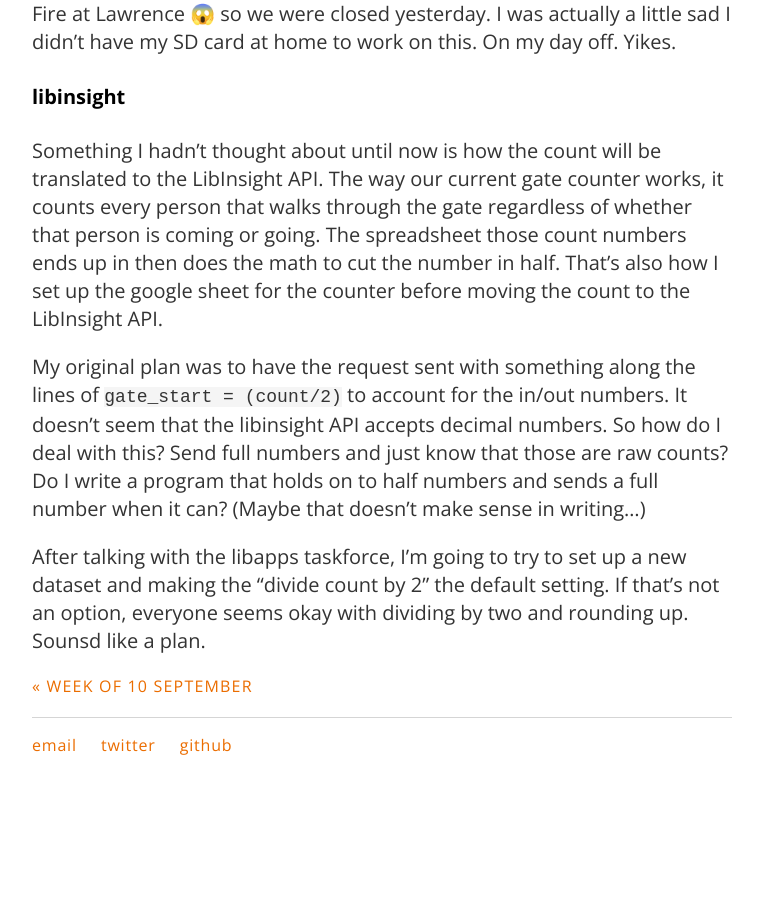
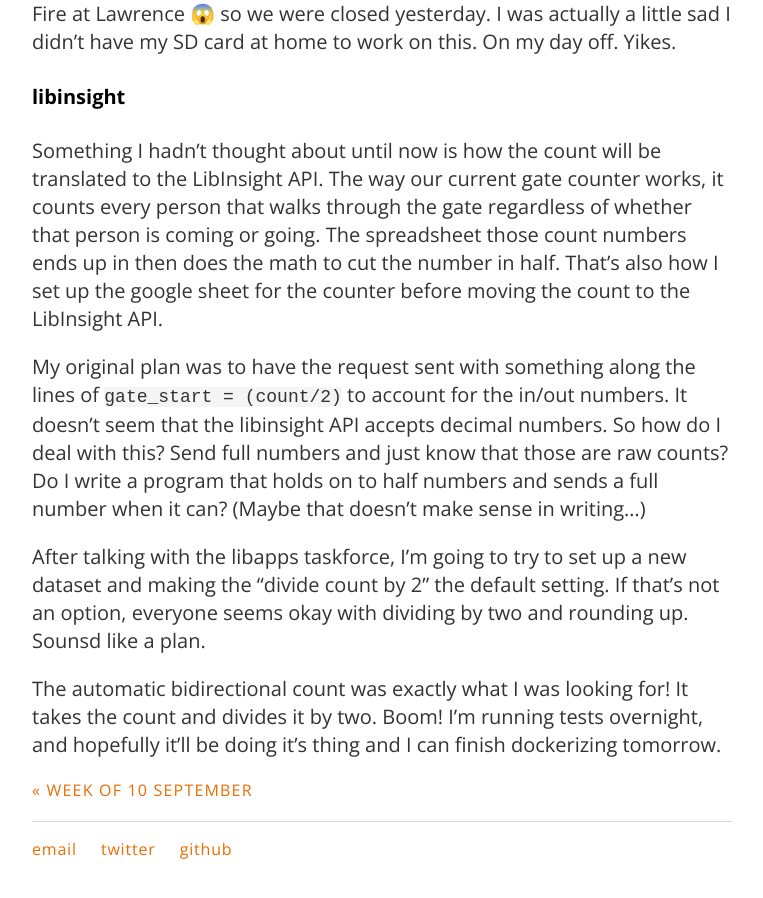
Before and after one commit to carylwyatt/carylwyatt.github.io, a Jekyll site: the page built from _posts/2018-09-17-week-of-17-sep.md, in a window 1280 px wide and 900 px high, scrolled down 2562 px. Shown: the whole window, without its empty margins (258-1021 px from the left). Built offline with Jekyll 4.4.1, drawn with Linux system fonts in a browser that asks for light colours; emoji names are drawn with the system emoji font; before the commit the page ends 3358 px from its top, so only the background shows below that.

Commit message:
afternoon notes

```diff
--- a/_posts/2018-09-17-week-of-17-sep.md
+++ b/_posts/2018-09-17-week-of-17-sep.md
@@ -75,3 +75,5 @@ Something I hadn't thought about until now is how the count will be translated t
 My original plan was to have the request sent with something along the lines of `gate_start = (count/2)` to account for the in/out numbers. It doesn't seem that the libinsight API accepts decimal numbers. So how do I deal with this? Send full numbers and just know that those are raw counts? Do I write a program that holds on to half numbers and sends a full number when it can? (Maybe that doesn't make sense in writing...)
 
 After talking with the libapps taskforce, I'm going to try to set up a new dataset and making the "divide count by 2" the default setting. If that's not an option, everyone seems okay with dividing by two and rounding up. Sounsd like a plan.
+
+The automatic bidirectional count was exactly what I was looking for! It takes the count and divides it by two. Boom! I'm running tests overnight, and hopefully it'll be doing it's thing and I can finish dockerizing tomorrow.
```
